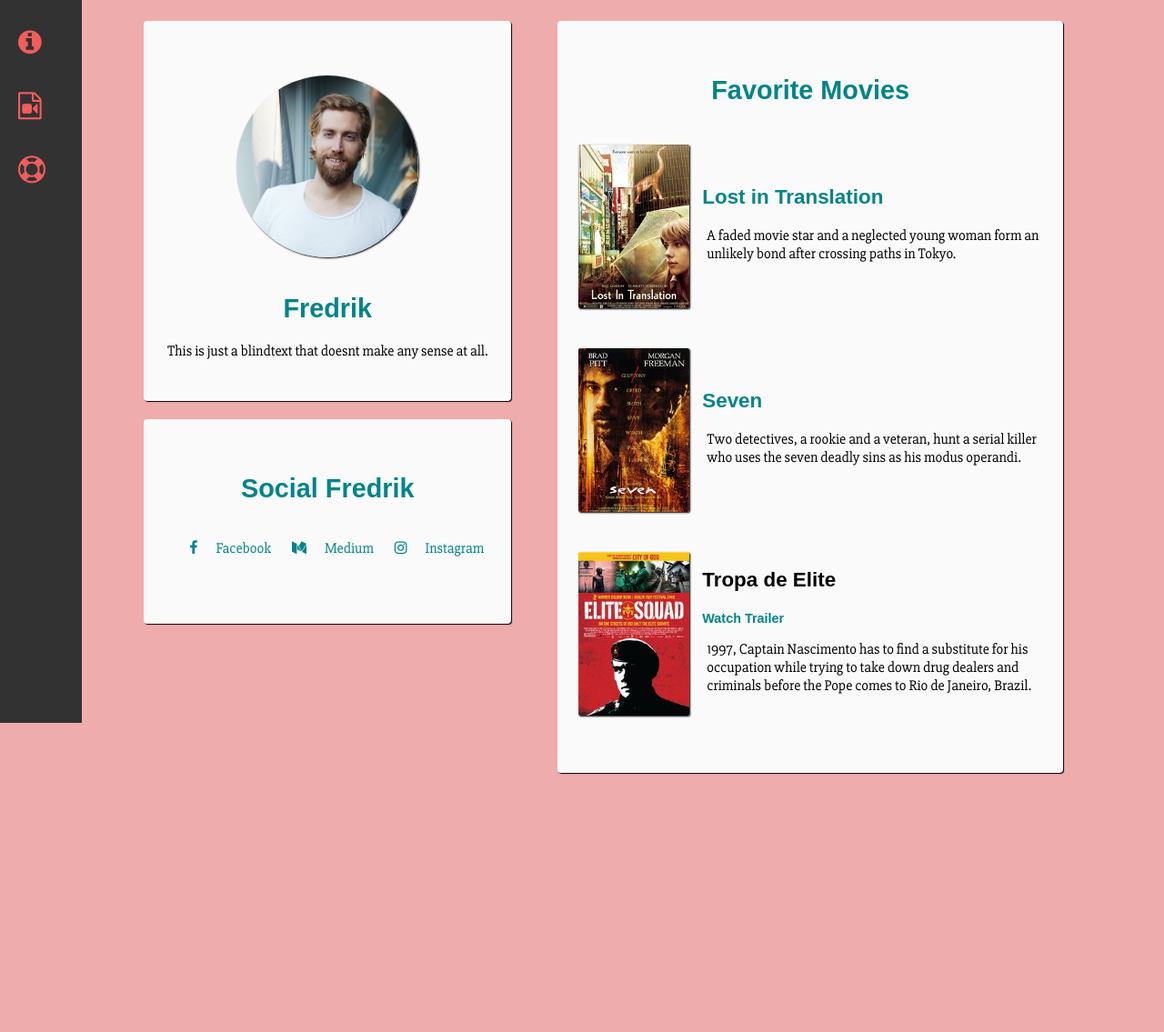
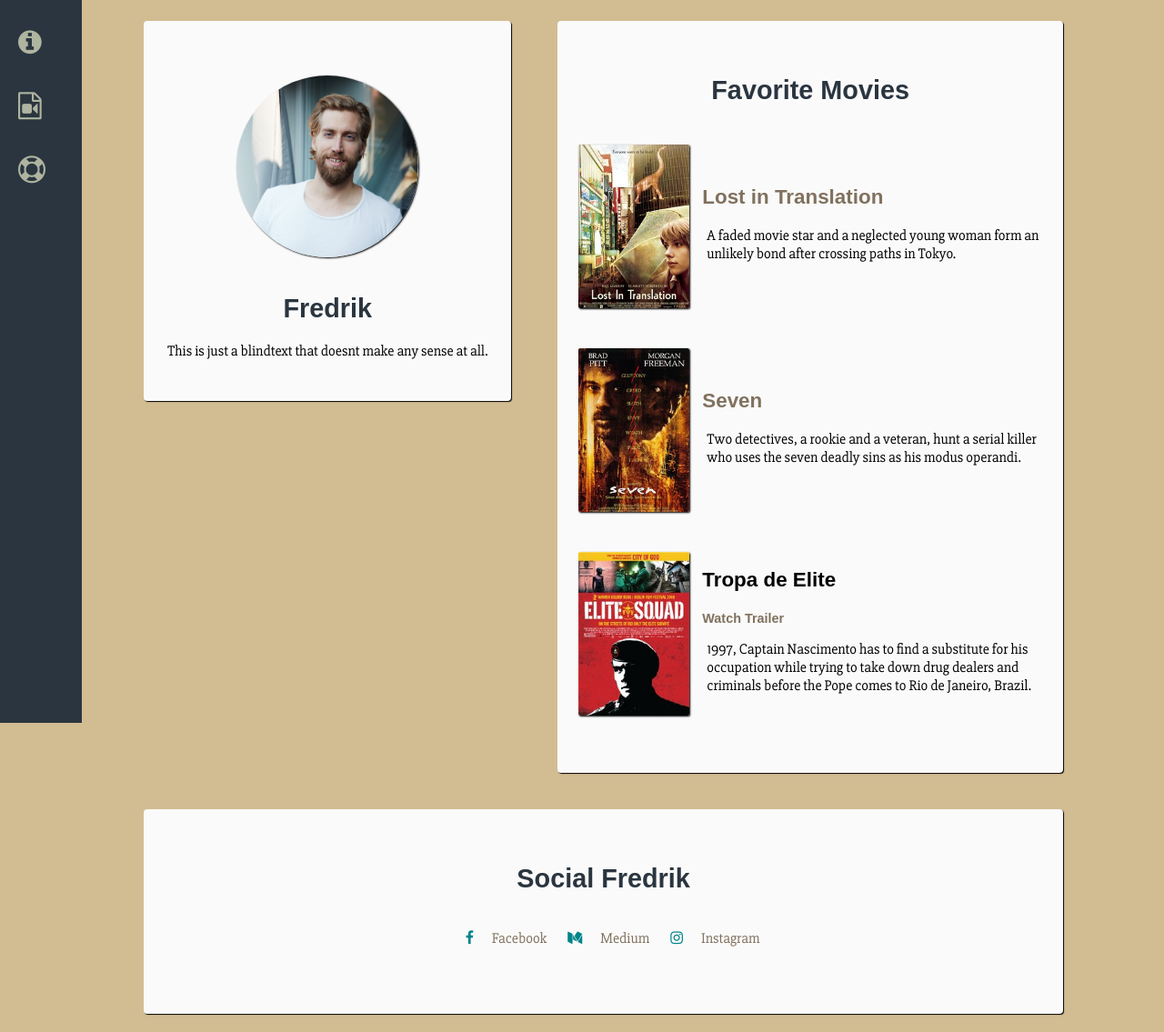
Before and after one commit to FForstbach/profile, a plain HTML site: page index.html in a window 1280 px wide. Shown: the part 5-1140 px from the top of the page at 91% size. Before the commit the page ends 883 px from the top, so only its background shows below. Drawn offline with Linux system fonts and the light colour scheme; some icons are missing; a web font is replaced by a local one.

Commit message:
updated colors

```diff
--- a/index.html
+++ b/index.html
@@ -44,14 +44,10 @@
             </p>
           </div>
 
-          <div id="social" class="card text-center">
-            <h1>Social Fredrik</h1>
-            <ul>
-              <li><i class="fa fa-facebook" aria-hidden="true"></i><a href="http://www.facebook.com" target="blank">Facebook</a></li>
-              <li><i class="fa fa-medium" aria-hidden="true"></i><a href="http://www.medium.com" target="blank">Medium</a></li>
-              <li><i class="fa fa-instagram" aria-hidden="true"></i><a href="http://www.instagram.com" target="blank">Instagram</a></li>
-            </ul>
+          <div>
+
           </div>
+
         </div>
 
         <div id="right">
@@ -93,6 +89,16 @@
         </div>
         <div id="clear">
         </div>
+        <div id="footer">
+          <div id="social" class="card text-center">
+            <h1>Social Fredrik</h1>
+            <ul>
+              <li><i class="fa fa-facebook" aria-hidden="true"></i><a href="http://www.facebook.com" target="blank">Facebook</a></li>
+              <li><i class="fa fa-medium" aria-hidden="true"></i><a href="http://www.medium.com" target="blank">Medium</a></li>
+              <li><i class="fa fa-instagram" aria-hidden="true"></i><a href="http://www.instagram.com" target="blank">Instagram</a></li>
+            </ul>
+          </div>
+        </div>
       </div>
     </div>
   </body>
--- a/style.css
+++ b/style.css
@@ -2,7 +2,7 @@
 /* Here goes your CSS */
 
 body {
-  background-color: rgb(239, 172, 172);
+  background-color: #D2BC92;
   font-family: 'Slabo 27px', serif;
 }
 
@@ -27,7 +27,7 @@ li {
 
 a {
   text-decoration: none;
-  color: #008489;
+  color: #80715e;
 }
 
 .container {
@@ -45,7 +45,7 @@ h1, h2, h3 {
 }
 
 h1 {
-  color: #008489;
+  color: #2A353F;
   font-size: 1.8em;
 }
 
@@ -89,16 +89,16 @@ i {
   left: 0;
   top: 0;
   bottom: 0;
-  background-color: rgb(50,50,50)
+  background-color: #2A353F;
 }
 
 #sidebar i:hover {
-  color: #EFACAC;
+  color: #685B4B;
   font-size: 30px;
 }
 
 #sidebar i {
-  color: #f25c5c;
+  color: #AEB49F;
   font-size: 30px;
 }
 
```
